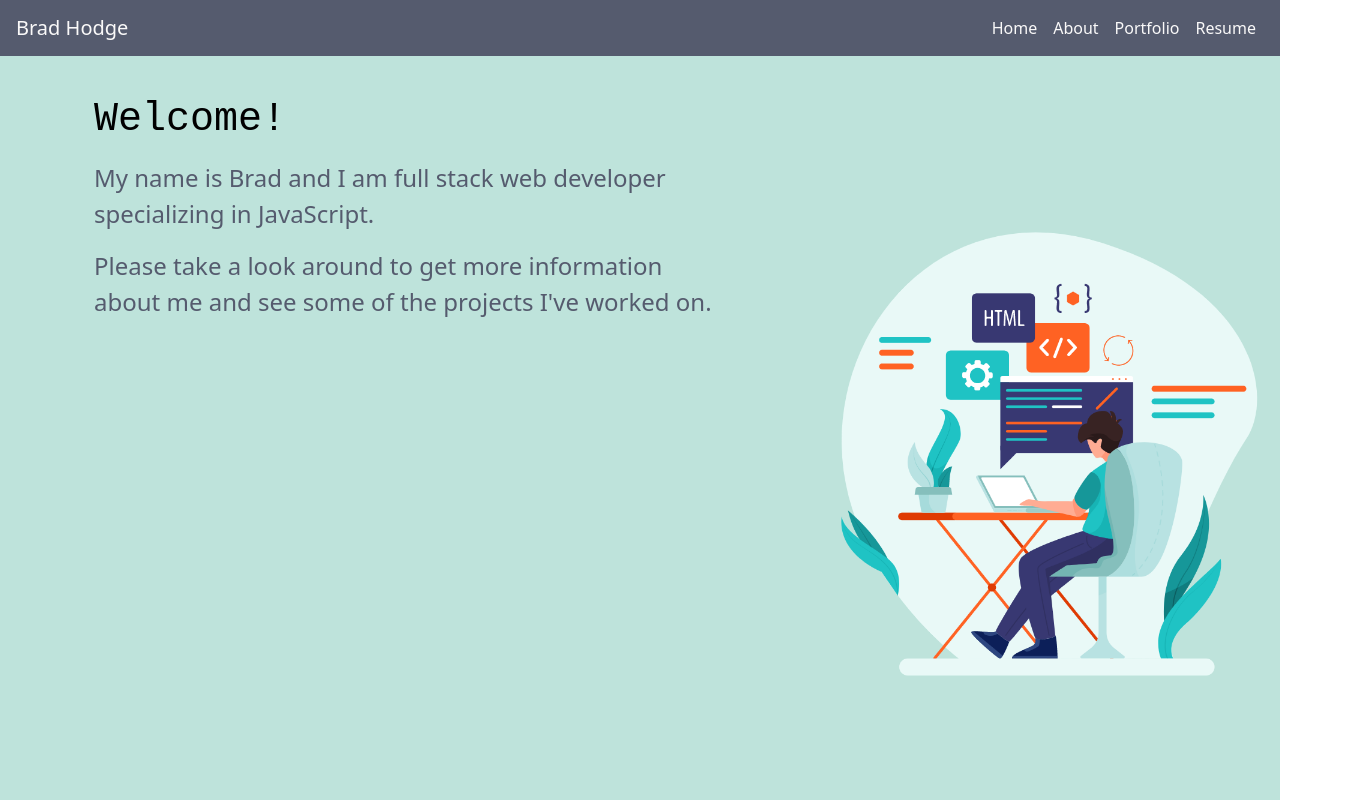
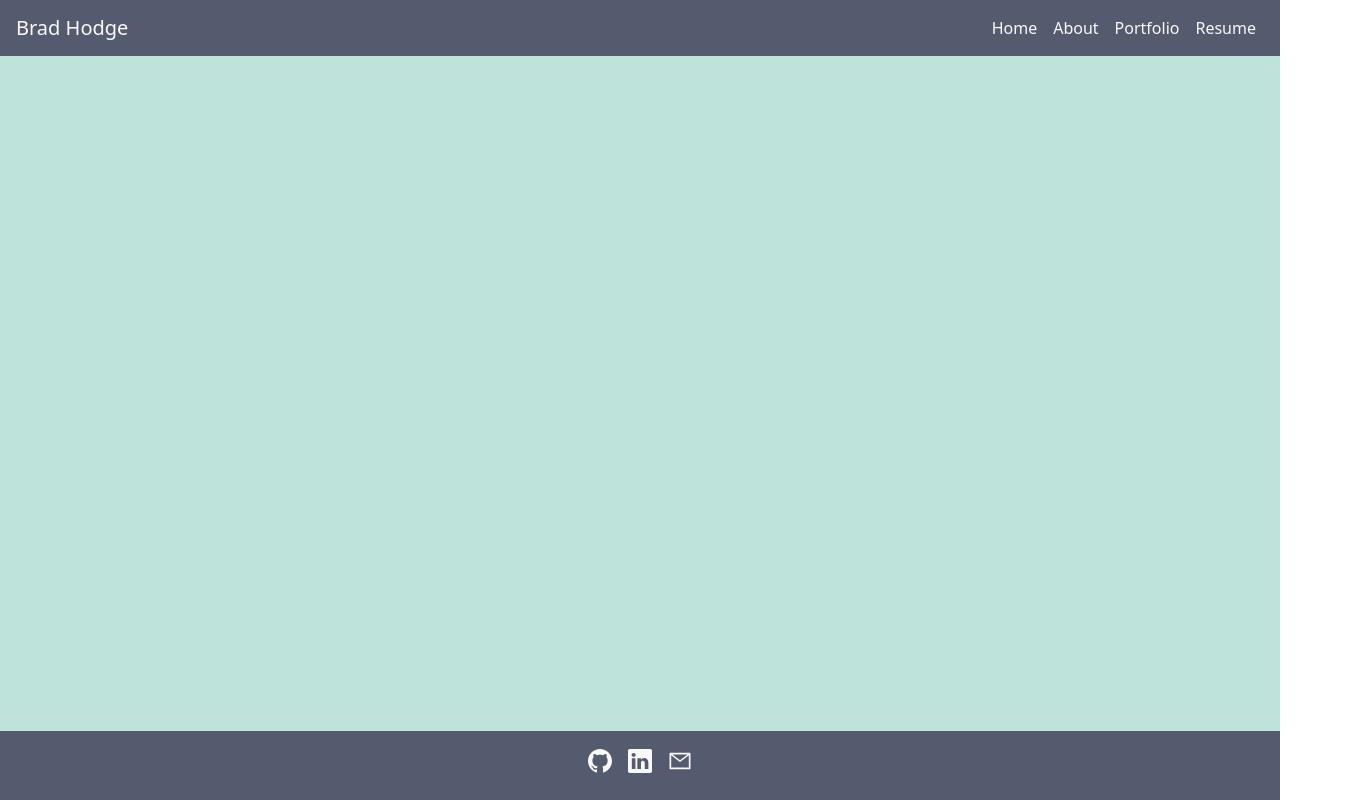
Before and after one commit to bhodge166/reactPortfolio, a React (Create React App) app: page / in a window 1280 px wide. Shown: the top 800 px of the page, 1345 px wide, since content can reach past the window. Built offline with nearby package versions, Linux system fonts and the light colour scheme.

Commit message:
updated routes for github pages

```diff
--- a/src/App.js
+++ b/src/App.js
@@ -27,7 +27,7 @@ function App() {
         <Header />
         <div className="container" style={styles.spacing}>
           <Routes>
-            <Route path="/" element={<Home />} />
+            <Route path="/hodgePortfolio" element={<Home />} />
             <Route path="/about" element={<AboutMe />} />
             <Route path="/portfolio" element={<Portfolio />} />
             <Route path="/resume" element={<Skills />} />
--- a/src/components/Header/index.js
+++ b/src/components/Header/index.js
@@ -24,13 +24,13 @@ const Header = () => {
           className="mb-3 px-3"
           fixed="top"
         >
-          <LinkContainer style={styles.text} to="/">
+          <LinkContainer style={styles.text} to="/hodgePortfolio">
             <Navbar.Brand className="font-weight-bold">Brad Hodge</Navbar.Brand>
           </LinkContainer>
           <Navbar.Toggle />
           <Navbar.Collapse className="justify-content-end">
             <Nav activeKey={window.location.pathname}>
-              <LinkContainer style={styles.text} to="/">
+              <LinkContainer style={styles.text} to="/hodgePortfolio">
                 <Nav.Link>Home</Nav.Link>
               </LinkContainer>
               <LinkContainer style={styles.text} to="/about">
```
